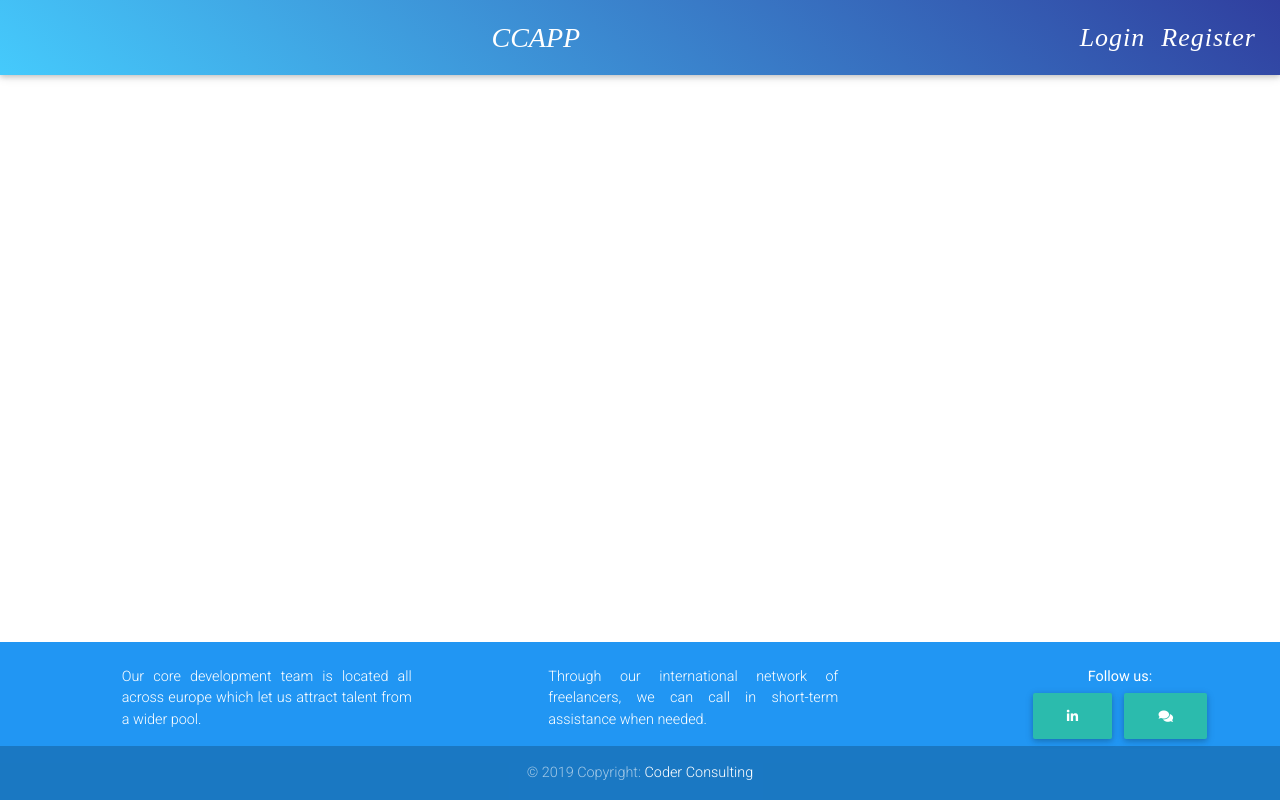
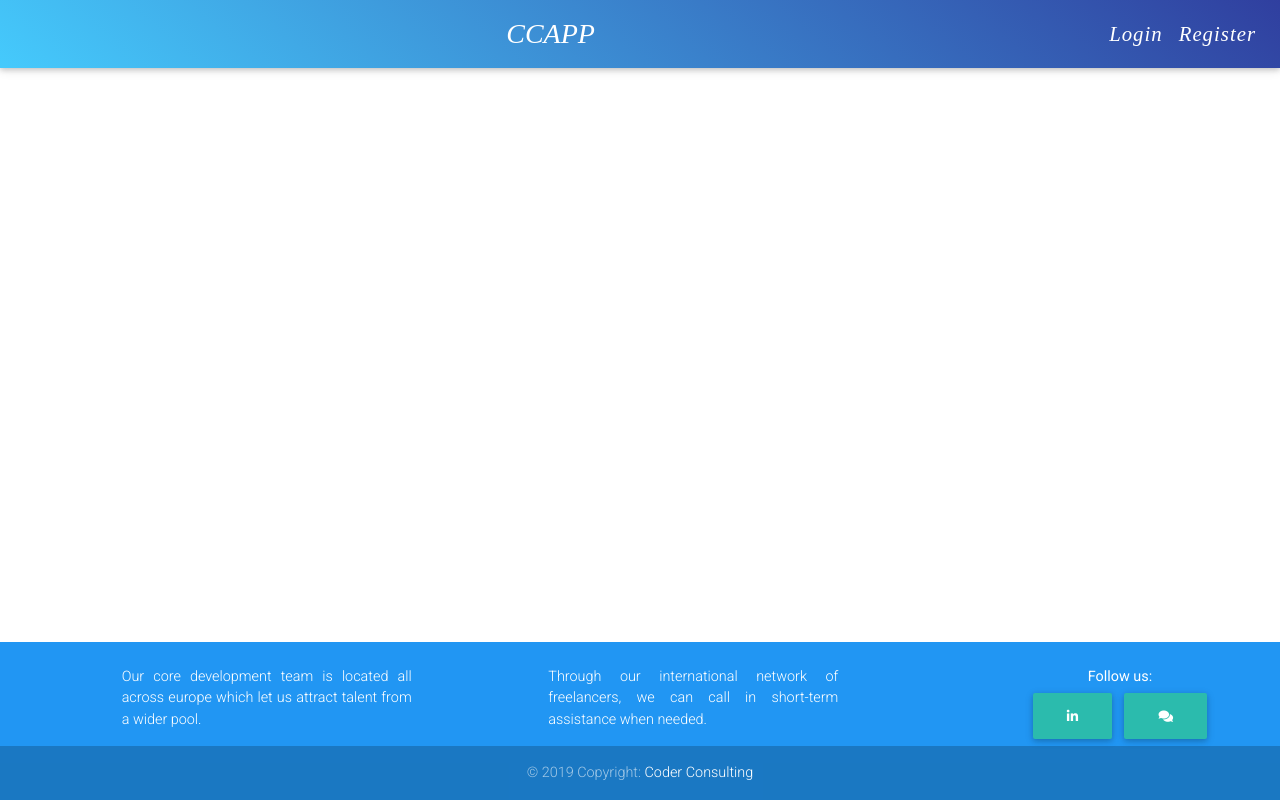
Before and after one commit to maximiliangarmatsch/rentdevelopers, a React (Create React App) app: page / in a window 1280 px wide. Built offline with nearby package versions, Linux system fonts and the light colour scheme.

Commit message:
Fixed header size change on link hover, shrinked fonts

```diff
--- a/src/components/Header/Header.js
+++ b/src/components/Header/Header.js
@@ -15,7 +15,7 @@ class Header extends Component {
    /*DEV COMMENTARY AFTER IMPLEMENTING DELETE MenuItem1... texts AND QUOTES IN to ATTRIBUTE*/
 	render() {
 		return (
-			<MDBNavbar color="blue-gradient" dark expand="md">
+			<MDBNavbar color="blue-gradient" style={{lineHeight: "2em"}} dark expand="md">
         <div className="nav-display">
 				<MDBNavbarToggler onClick={this.toggleCollapse} />
 						<MDBNavbarNav   style={{flexDirection: "row"}}>{/*active*/}
--- a/src/styles/header.css
+++ b/src/styles/header.css
@@ -14,11 +14,11 @@
 .HeadLink {
   font-family: "Times New Roman", Times, serif;
   font-style: italic;
-  font-size: 26px;
+  font-size: 1.3em;
   padding: 10px;
   letter-spacing: 1px;
 }
 
 .HeadLink:hover{
-  font-size: 2em;
+  font-size: 1.7em;
 }
```
